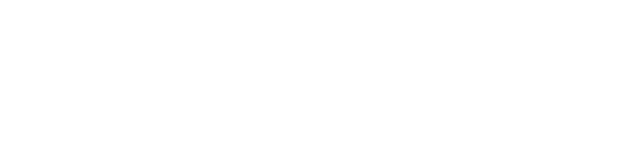
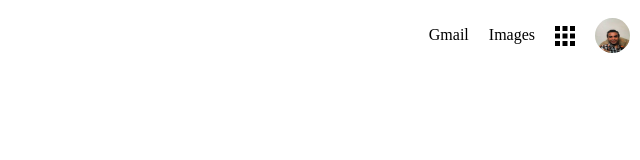
Before and after one commit to AhmedMikkawe/google-homepage, a plain HTML site: page index.html in a window 1280 px wide. Shown: the whole page, without its empty margins (640-1280 px from the left). Drawn offline with Linux system fonts and the light colour scheme; files that its build step writes are made by us from their sources.

Commit message:
Finished the header

```diff
--- a/index.html
+++ b/index.html
@@ -8,6 +8,27 @@
     <title>Google</title>
 </head>
 <body>
-
+    <div class="header">
+        <nav class="nav">
+            <ul>
+                <li>
+                    <a href="#">Gmail</a>
+                </li>
+                <li>
+                    <a href="#">Images</a>
+                </li>
+                <li>
+                    <a href="#">
+                        <img class="app-icon" src="images/iconfinder_apps_326511.png" alt="apps icon">
+                    </a>
+                </li>
+                <li>
+                    <a href="#">
+                        <img class="profile-pic" src="images/profile_pic.jpeg" alt="Ahmed Mikkawe's Profile Picture">
+                    </a>
+                </li>
+            </ul>
+        </nav>
+    </div>
 </body>
 </html>
--- /dev/null
+++ b/styles/style.css
@@ -0,0 +1,33 @@
+*{
+    box-sizing: border-box;
+}
+.nav {
+    display: flex;
+    justify-content:flex-end;
+}
+
+.nav ul{
+    list-style-type: none;
+
+}
+.nav ul li{
+    float: left;
+    margin: 10px;
+}
+.nav ul li a{
+    text-decoration: none;
+    color: black;
+}
+.app-icon{
+    width: 20px;
+}
+.profile-pic{
+    width: 35px;
+    height: 35px;
+    border-radius: 100%;
+    position: relative;
+    top: -8px;
+}
+.clear-fix{
+    clear: both;
+}
```
